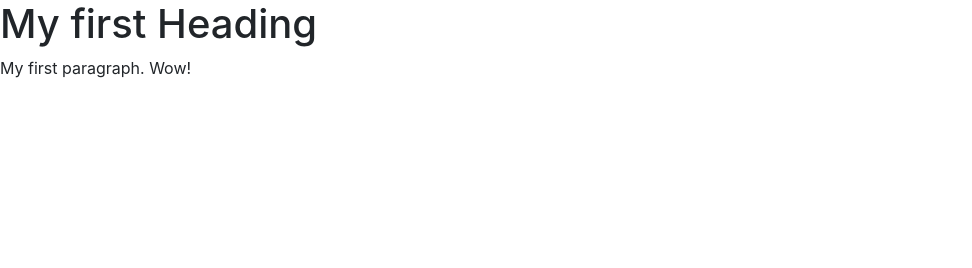
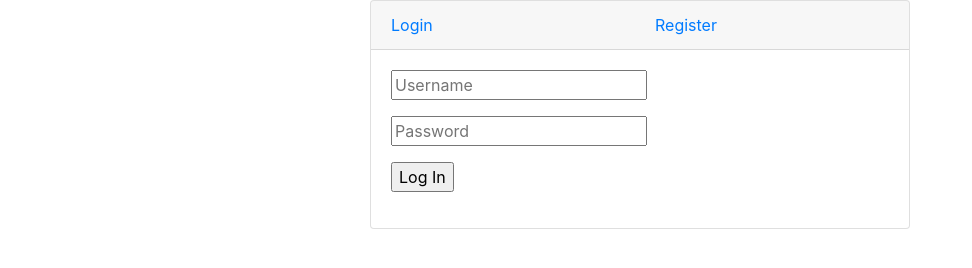
Before and after one commit to Faminic/Foodini, a website: page index.html in a window 1280 px wide. Shown: the whole page, without its empty margins (0-972 px from the left). Drawn offline with nearby package versions, Linux system fonts and the light colour scheme.

Commit message:
login page without css or js

```diff
--- a/index.html
+++ b/index.html
@@ -18,8 +18,75 @@
 
   <body>
 
-    <h1>My first Heading</h1>
-    <p>My first paragraph. Wow!</p>
+    <div class="container" id="signup">
+      <div class="row">
+        <div class="col-md-6 col-md-offset-3 mx-auto">
+          <div class="card">
+            <div class="card-header">
+              <div class="row">
+                <!--Change links below later-->
+                <div class="col-md-6">
+                  <a href="#" id = "login-link" >Login</a>
+                </div>
+                <!--Change links below later-->
+                <div class="col-md-6">
+                  <a href="#" id = "register-link" >Register</a>
+                </div>
+              </div>
+            </div>
+            <div class="card-body">
+              <div class="row">
+                <div class="col-lg-12">
+                  <!--Change action link below later-->
+                  <form action="localhost:8080/people" method="post" role="form" style="display: block;" id="login-form">
+                    <div class="form-group">
+                      <input type="text" name="username" placeholder="Username" value="">
+                    </div>
+                    <div class="form-group">
+                      <input type="password" name="password" placeholder="Password" value="">
+                    </div>
+                    <div class="form-group">
+                      <div class="row">
+                        <div class="col-sm-6 col-sm-offset-3">
+                          <input type="submit" name="login-submit" value="Log In">
+                        </div>
+                      </div>
+                    </div>
+                  </form>
+                  <!--Change action link below later-->
+                  <form action="localhost:8080/people" method="post" role="form" style="display: none;" id="register-form">
+                    <div class="form-group">
+                      <input type="text" name="username" placeholder="Username" value="">
+                    </div>
+                    <div class="form-group">
+                      <input type="text" name="firstname" placeholder="First Name" value="">
+                    </div>
+                    <div class="form-group">
+                      <input type="text" name="surname" placeholder="Last Name" value="">
+                    </div>
+                    <div class="form-group">
+                      <input type="password" name="password" placeholder="Password" value="">
+                    </div>
+                    <div class="form-group">
+                      <input type="password" name="confirm-password" placeholder="Confirm Password" value="">
+                    </div>
+                    <div class="form-group">
+                      <div class="row">
+                        <div class="col-sm-6 col-sm-offset-3">
+                          <input type="submit" name="register-submit" value="Register Now">
+                        </div>
+                      </div>
+                    </div>
+                  </form>
+                </div>
+              </div>
+            </div>
+          </div>
+        </div>
+      </div>
+    </div>
+
+
 
   </body>
 </html>
```
